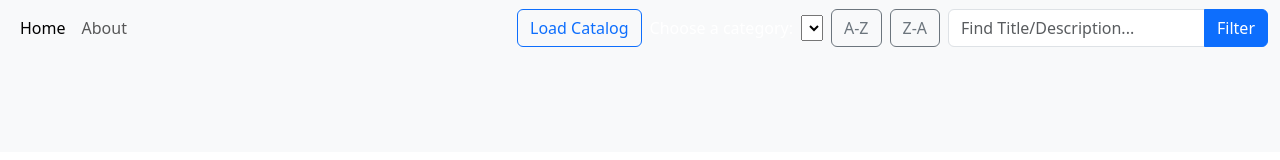
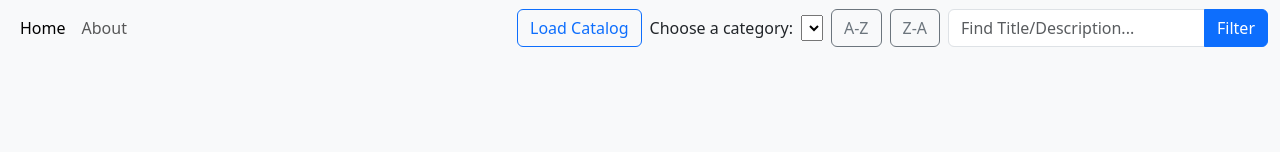
Before and after one commit to TheKingofHearts777/UWPLATT-Computer3870-Assignment02, a plain HTML site: page index.html in a window 1280 px wide. Drawn offline with nearby package versions, Linux system fonts and the light colour scheme; no server answers.

Commit message:
Remove body css

```diff
--- a/css/styles.css
+++ b/css/styles.css
@@ -1,8 +1,3 @@
-    body {
-      color: white;
-      overflow-x: hidden;
-    }
-
 /* Spinner Styling */
 #spinner {
   position: fixed;
```
Lines whose indentation alone changed are shown as unchanged.
